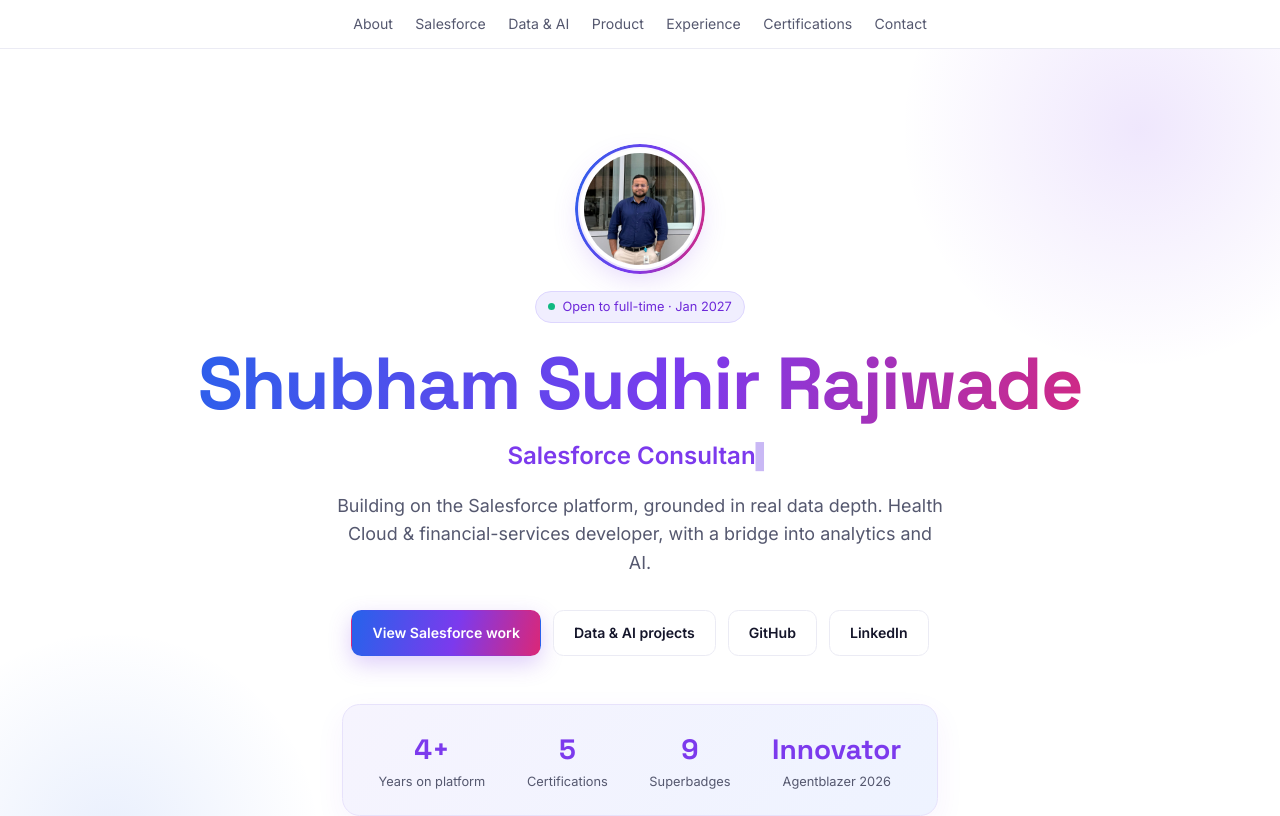
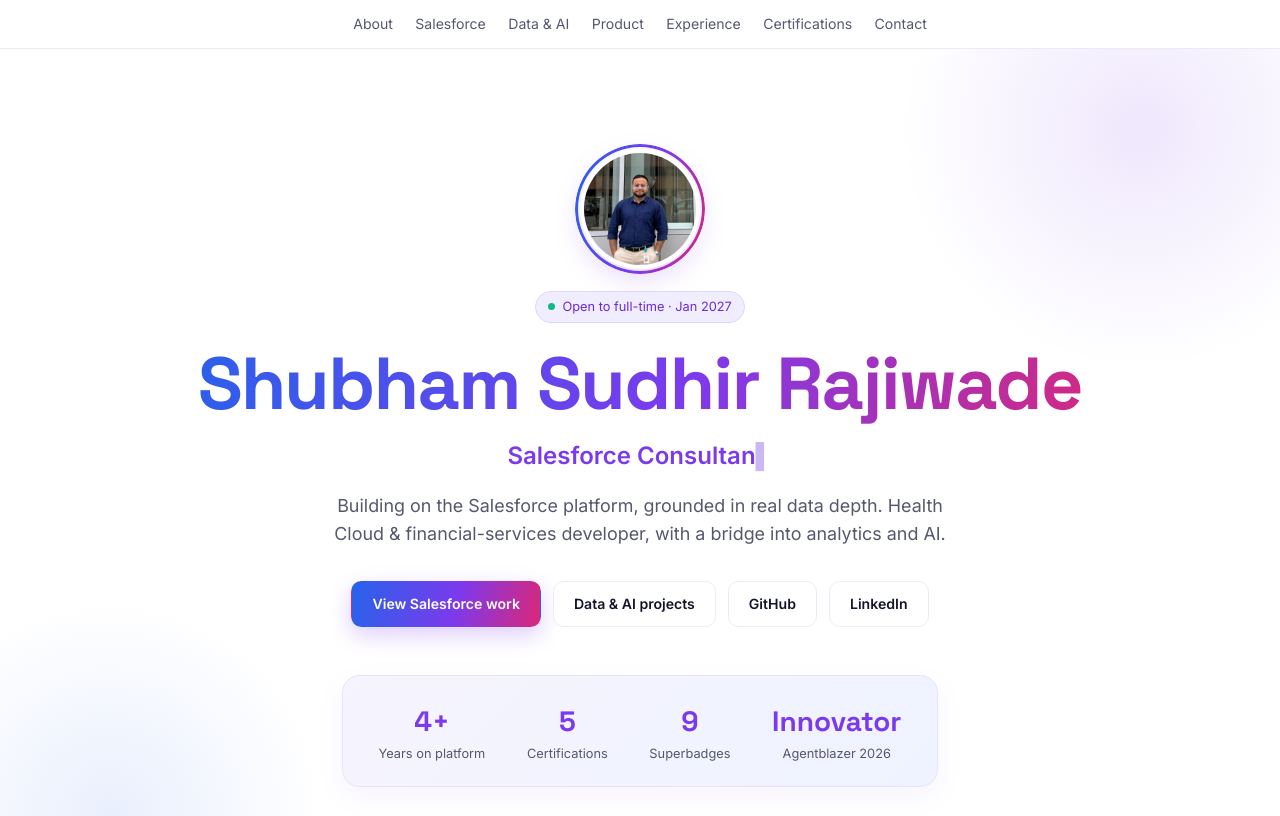
Before and after one commit to shubhamrajiwade29/portfolio, a React (Vite) app: page / in a window 1280 px wide. Shown: the top 816 px of the page. Built offline with nearby package versions, Linux system fonts and the light colour scheme.

Commit message:
Hero tagline: wrap to two balanced lines
Co-Authored-By: Claude Sonnet 5.5 <noreply@anthropic.com>

```diff
--- a/src/index.css
+++ b/src/index.css
@@ -159,7 +159,7 @@
   .hero h1 { font-size: clamp(2.6rem, 8vw, 4.6rem); font-weight: 700; line-height: 1; margin-bottom: .7rem; }
   .hero .role { font-size: clamp(1.1rem, 2.6vw, 1.5rem); font-weight: 600; color: var(--violet); min-height: 1.5em; margin-bottom: 1rem; }
   .hero .role .cur { color: #c9b8f5; }
-  .hero p.lead { font-size: 1.12rem; color: var(--muted); max-width: 38rem; margin: 0 auto 2rem; }
+  .hero p.lead { font-size: 1.12rem; color: var(--muted); max-width: 46rem; margin: 0 auto 2rem; text-wrap: balance; }
   .btns { display: flex; gap: .75rem; flex-wrap: wrap; margin-bottom: 3rem; justify-content: center; }
   .cred .n { font-family: 'Space Grotesk'; font-size: 1.75rem; font-weight: 700; color: var(--violet); }
   .cred .l { font-size: .8rem; color: var(--muted); }
```
